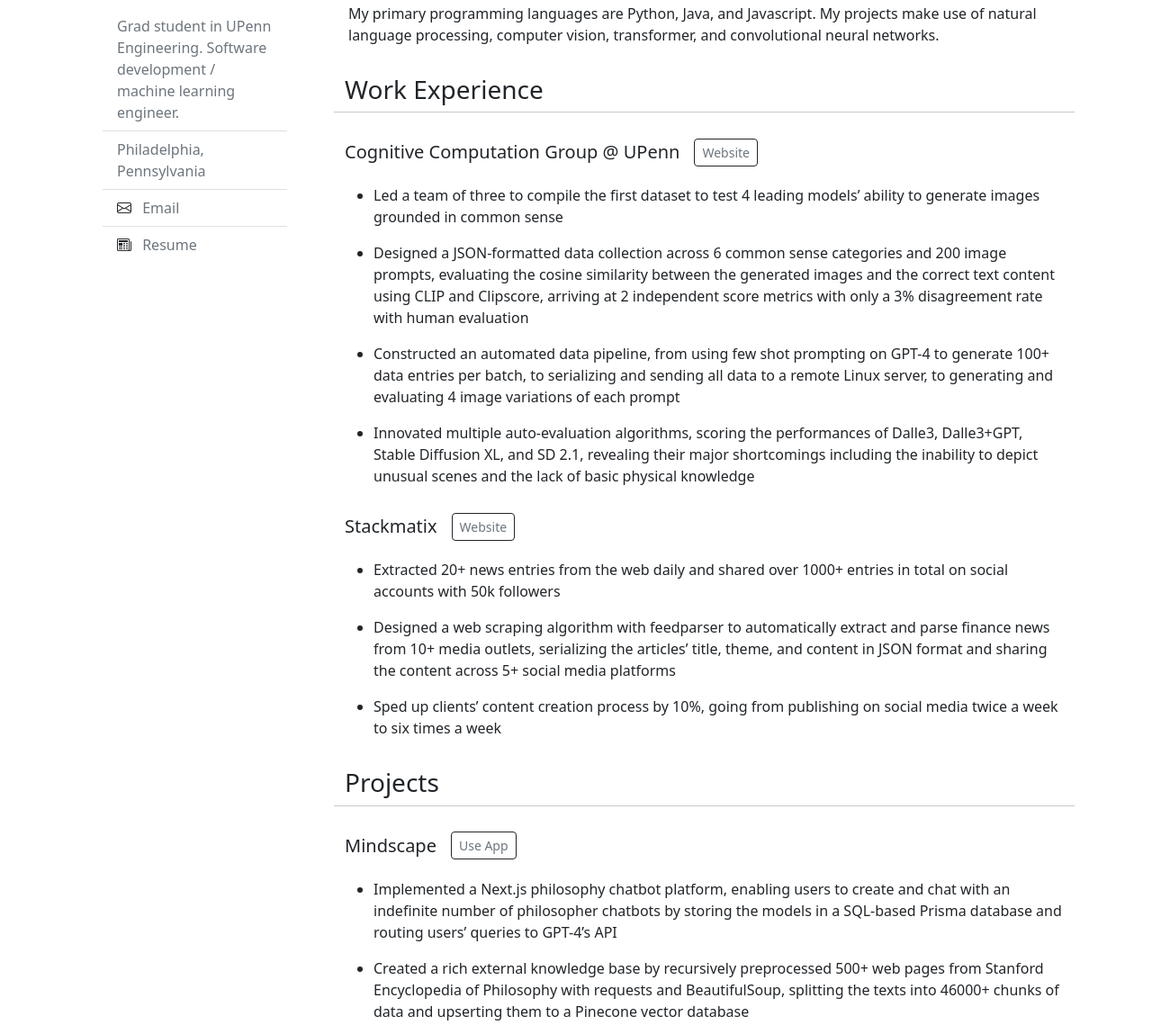
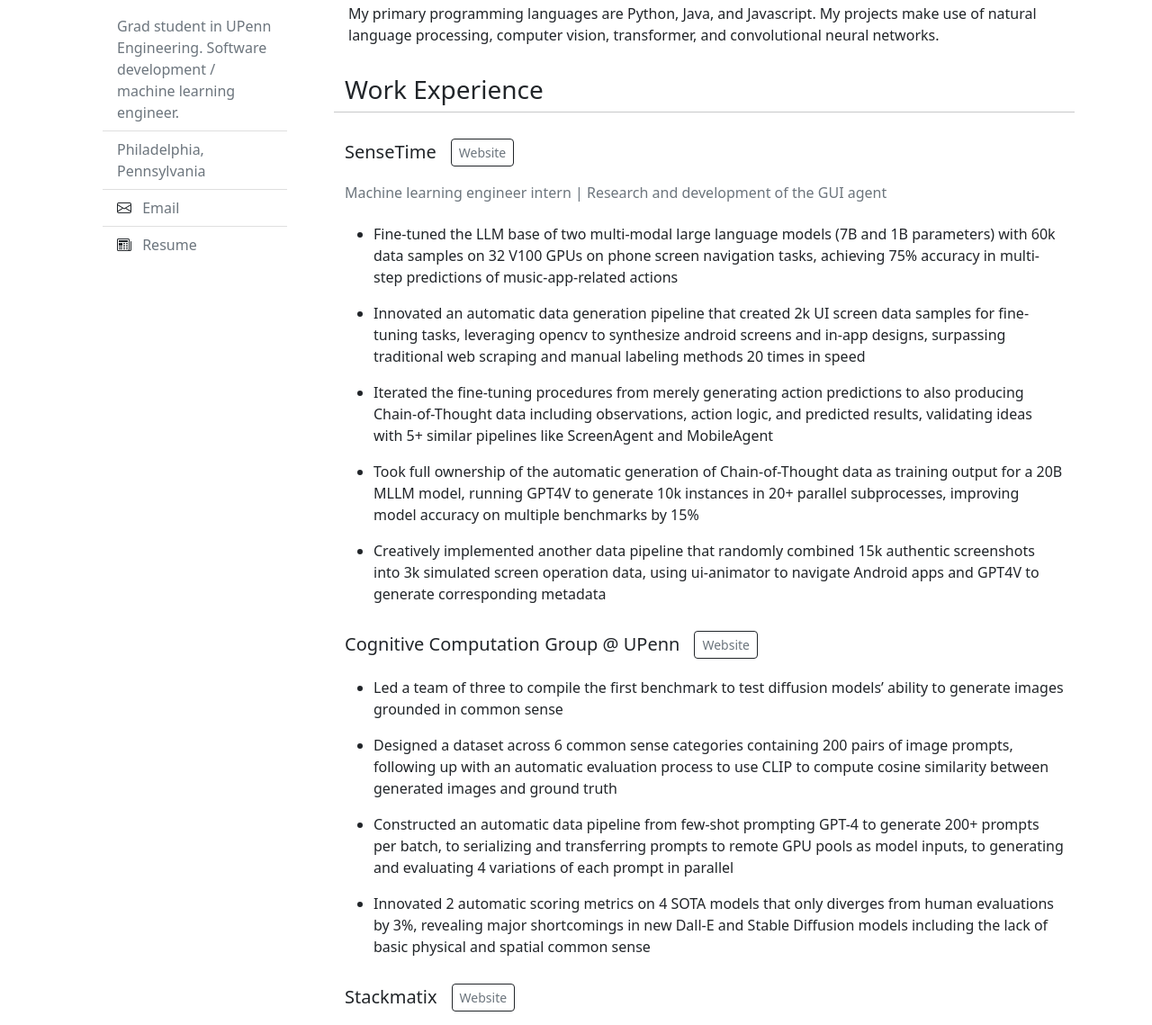
Before and after one commit to RiddleHe/riddlehe.github.io, a plain HTML site: page index.html in a window 1280 px wide. Shown: the part 435-1574 px from the top of the page at 90% size. Drawn offline with nearby package versions, Linux system fonts and the light colour scheme.

Commit message:
Updated work experience

```diff
--- a/index.html
+++ b/index.html
@@ -76,14 +76,30 @@
                         <hr />
                         <div>
                             <div class="d-flex align-items-center">
+                                <h5 class="text-dark mt-3 pe-3">SenseTime</h5>
+                                <button class="btn btn-sm btn-outline-dark mt-2"><a target="_blank" class="text-decoration-none text-muted" href="https://www.sensetime.com/en">Website</a></button>
+                            </div>
+                            <div class="d-flex align-items-center">
+                                <h6 class="text-secondary mt-3 pe-3">Machine learning engineer intern | Research and development of the GUI agent</h6>
+                            </div>
+                            <ul class="d-grid gap-3 mt-3">
+                                <li>Fine-tuned the LLM base of two multi-modal large language models (7B and 1B parameters) with 60k data samples on 32 V100 GPUs on phone screen navigation tasks, achieving 75% accuracy in multi-step predictions of music-app-related actions</li>
+                                <li>Innovated an automatic data generation pipeline that created 2k UI screen data samples for fine-tuning tasks, leveraging opencv to synthesize android screens and in-app designs, surpassing traditional web scraping and manual labeling methods 20 times in speed</li>
+                                <li>Iterated the fine-tuning procedures from merely generating action predictions to also producing Chain-of-Thought data including observations, action logic, and predicted results, validating ideas with 5+ similar pipelines like ScreenAgent and MobileAgent</li>
+                                <li>Took full ownership of the automatic generation of Chain-of-Thought data as training output for a 20B MLLM model, running GPT4V to generate 10k instances in 20+ parallel subprocesses, improving model accuracy on multiple benchmarks by 15%</li>
+                                <li>Creatively implemented another data pipeline that randomly combined 15k authentic screenshots into 3k simulated screen operation data, using ui-animator to navigate Android apps and GPT4V to generate corresponding metadata</li>
+                            </ul>
+                        </div>
+                        <div>
+                            <div class="d-flex align-items-center">
                                 <h5 class="text-dark mt-3 pe-3">Cognitive Computation Group @ UPenn</h5>
                                 <button class="btn btn-sm btn-outline-dark mt-2"><a target="_blank" class="text-decoration-none text-muted" href="https://cogcomp.seas.upenn.edu/">Website</a></button>
                             </div>
                             <ul class="d-grid gap-3 mt-3">
-                                <li>Led a team of three to compile the first dataset to test 4 leading models’ ability to generate images grounded in common sense</li>
-                                <li>Designed a JSON-formatted data collection across 6 common sense categories and 200 image prompts, evaluating the cosine similarity between the generated images and the correct text content using CLIP and Clipscore, arriving at 2 independent score metrics with only a 3% disagreement rate with human evaluation</li>
-                                <li>Constructed an automated data pipeline, from using few shot prompting on GPT-4 to generate 100+ data entries per batch, to serializing and sending all data to a remote Linux server, to generating and evaluating 4 image variations of each prompt</li>
-                                <li>Innovated multiple auto-evaluation algorithms, scoring the performances of Dalle3, Dalle3+GPT, Stable Diffusion XL, and SD 2.1, revealing their major shortcomings including the inability to depict unusual scenes and the lack of basic physical knowledge</li>
+                                <li>Led a team of three to compile the first benchmark to test diffusion models’ ability to generate images grounded in common sense</li>
+                                <li>Designed a dataset across 6 common sense categories containing 200 pairs of image prompts, following up with an automatic evaluation process to use CLIP to compute cosine similarity between generated images and ground truth</li>
+                                <li>Constructed an automatic data pipeline from few-shot prompting GPT-4 to generate 200+ prompts per batch, to serializing and transferring prompts to remote GPU pools as model inputs, to generating and evaluating 4 variations of each prompt in parallel</li>
+                                <li>Innovated 2 automatic scoring metrics on 4 SOTA models that only diverges from human evaluations by 3%, revealing major shortcomings in new Dall-E and Stable Diffusion models including the lack of basic physical and spatial common sense</li>
                             </ul>
                         </div>
                         <div>
@@ -94,7 +110,6 @@
                             <ul class="d-grid gap-3 mt-3">
                                 <li>Extracted 20+ news entries from the web daily and shared over 1000+ entries in total on social accounts with 50k followers</li>
                                 <li>Designed a web scraping algorithm with feedparser to automatically extract and parse finance news from 10+ media outlets, serializing the articles’ title, theme, and content in JSON format and sharing the content across 5+ social media platforms</li>
-                                <li>Sped up clients’ content creation process by 10%, going from publishing on social media twice a week to six times a week</li>
                             </ul>
                         </div>
                     </div>
```
Also changed, not shown: 1 other file.
